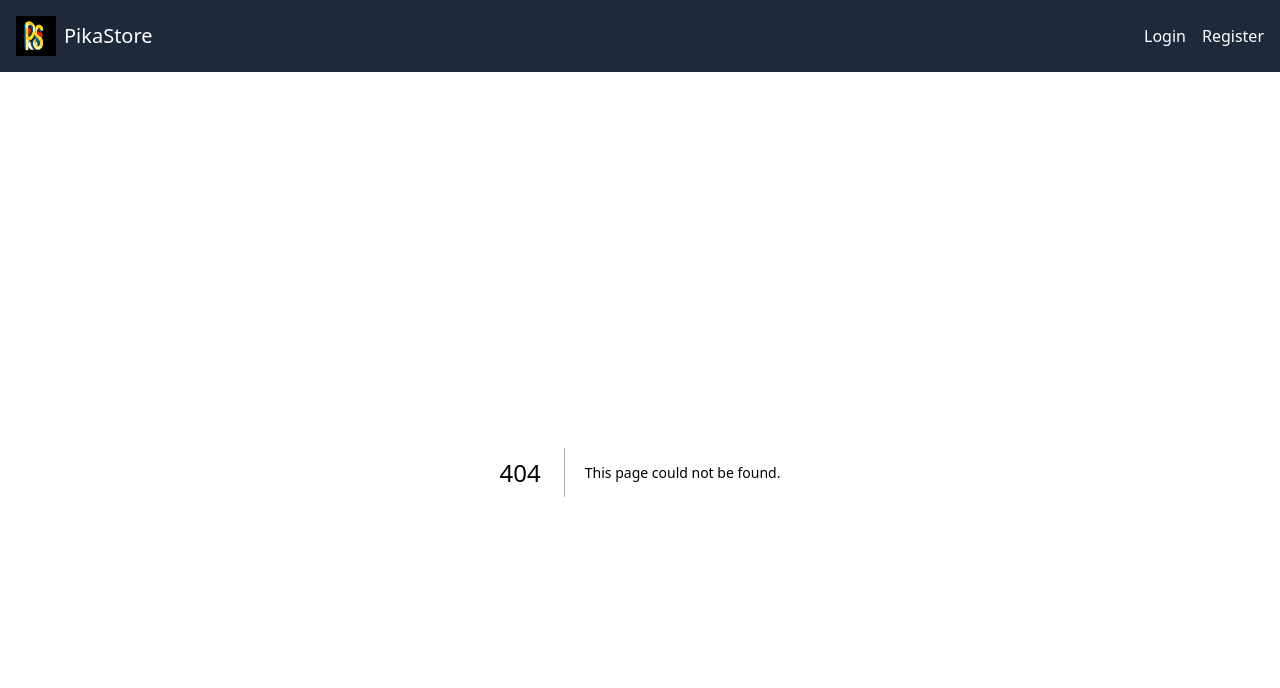
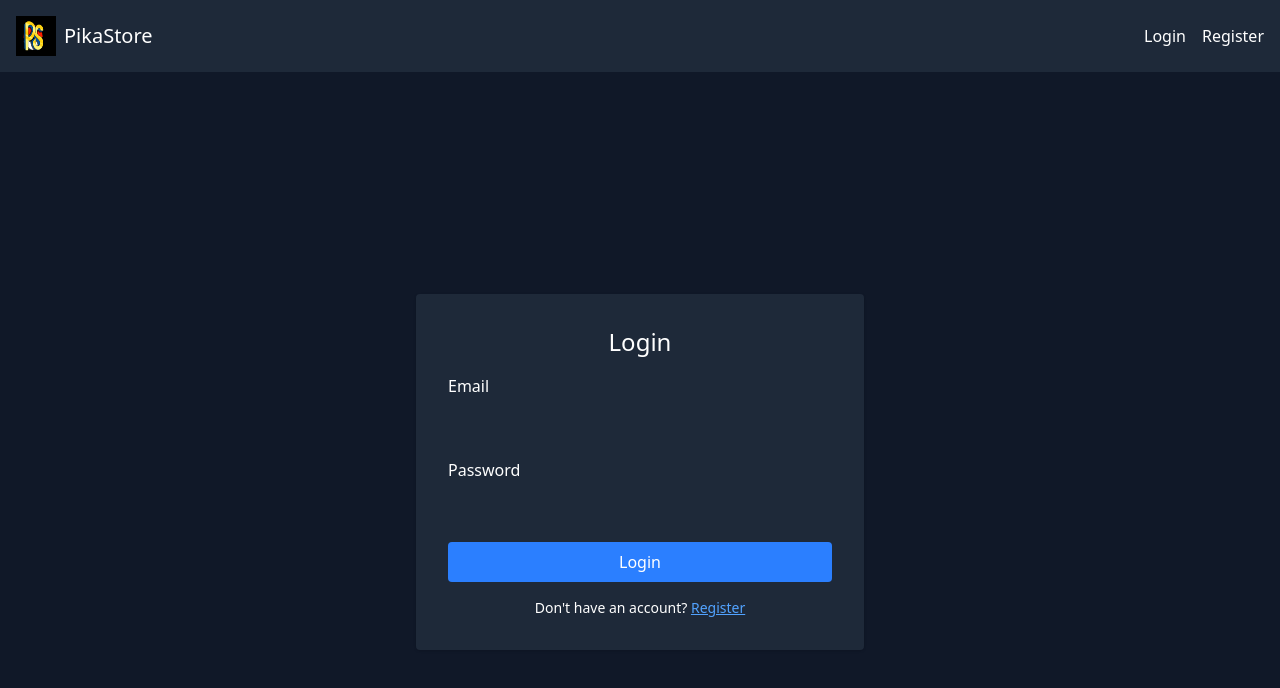
Before and after one commit to alanjair226/Frontend_PikaStore, a Next.js app: page /auth/login in a window 1280 px wide. Before the commit this address had no page. Shown: the top 688 px of the page. Built offline with nearby package versions, Linux system fonts and the light colour scheme; no server answers.

Commit message:
login with email and password using react-hook-form /  token saved in a cookie

```diff
--- /dev/null
+++ b/src/app/auth/login/page.tsx
@@ -0,0 +1,112 @@
+'use client';
+
+import { useForm } from 'react-hook-form';
+import { useRouter } from 'next/navigation';
+import { loginUser } from '@/app/utils/api';
+import Cookies from 'js-cookie';
+import { useState } from 'react';
+
+interface LoginFormInputs {
+  email: string;
+  password: string;
+}
+
+export default function LoginPage() {
+  const { register, handleSubmit, formState: { errors } } = useForm<LoginFormInputs>();
+  const router = useRouter();
+  const [errorMessage, setErrorMessage] = useState('');
+
+  const onSubmit = async (data: LoginFormInputs) => {
+    try {
+      const response = await loginUser(data);
+      // Save token in cookies
+      Cookies.set('token', response.token, { expires: 7, path: '/' });
+
+      // Redirect to home page after login
+      router.push('/');
+    } catch (error) {
+      console.error('Login error:', error);
+      setErrorMessage('Invalid credentials or server error.');
+    }
+  };
+
+  return (
+    <main className="min-h-screen flex items-center justify-center bg-gray-900">
+      <div className="max-w-md w-full bg-gray-800 p-8 rounded shadow">
+        <h1 className="text-2xl text-white mb-4 text-center">Login</h1>
+
+        {errorMessage && (
+          <p className="text-red-500 text-center mb-4">{errorMessage}</p>
+        )}
+
+        <form onSubmit={handleSubmit(onSubmit)}>
+          {/* Email Field */}
+          <div className="mb-4">
+            <label htmlFor="email" className="text-white block mb-1">
+              Email
+            </label>
+            <input
+              id="email"
+              type="email"
+              className="w-full p-2 rounded"
+              {...register('email', {
+                required: 'Email is required',
+                pattern: {
+                  value: /^\S+@\S+$/i,
+                  message: 'Please enter a valid email address',
+                },
+              })}
+            />
+            {errors.email && (
+              <p className="text-red-500 text-sm mt-1">
+                {errors.email.message}
+              </p>
+            )}
+          </div>
+
+          {/* Password Field */}
+          <div className="mb-4">
+            <label htmlFor="password" className="text-white block mb-1">
+              Password
+            </label>
+            <input
+              id="password"
+              type="password"
+              className="w-full p-2 rounded"
+              {...register('password', {
+                required: 'Password is required',
+                minLength: {
+                  value: 6,
+                  message: 'Password must be at least 6 characters',
+                },
+              })}
+            />
+            {errors.password && (
+              <p className="text-red-500 text-sm mt-1">
+                {errors.password.message}
+              </p>
+            )}
+          </div>
+
+          {/* Submit Button */}
+          <button
+            type="submit"
+            className="w-full bg-blue-500 text-white py-2 rounded hover:bg-blue-600 transition"
+          >
+            Login
+          </button>
+        </form>
+
+        {/* Link to Register */}
+        <div className="mt-4 text-center">
+          <p className="text-white text-sm">
+            Don't have an account?{' '}
+            <a href="/auth/register" className="text-blue-400 underline">
+              Register
+            </a>
+          </p>
+        </div>
+      </div>
+    </main>
+  );
+}
```
